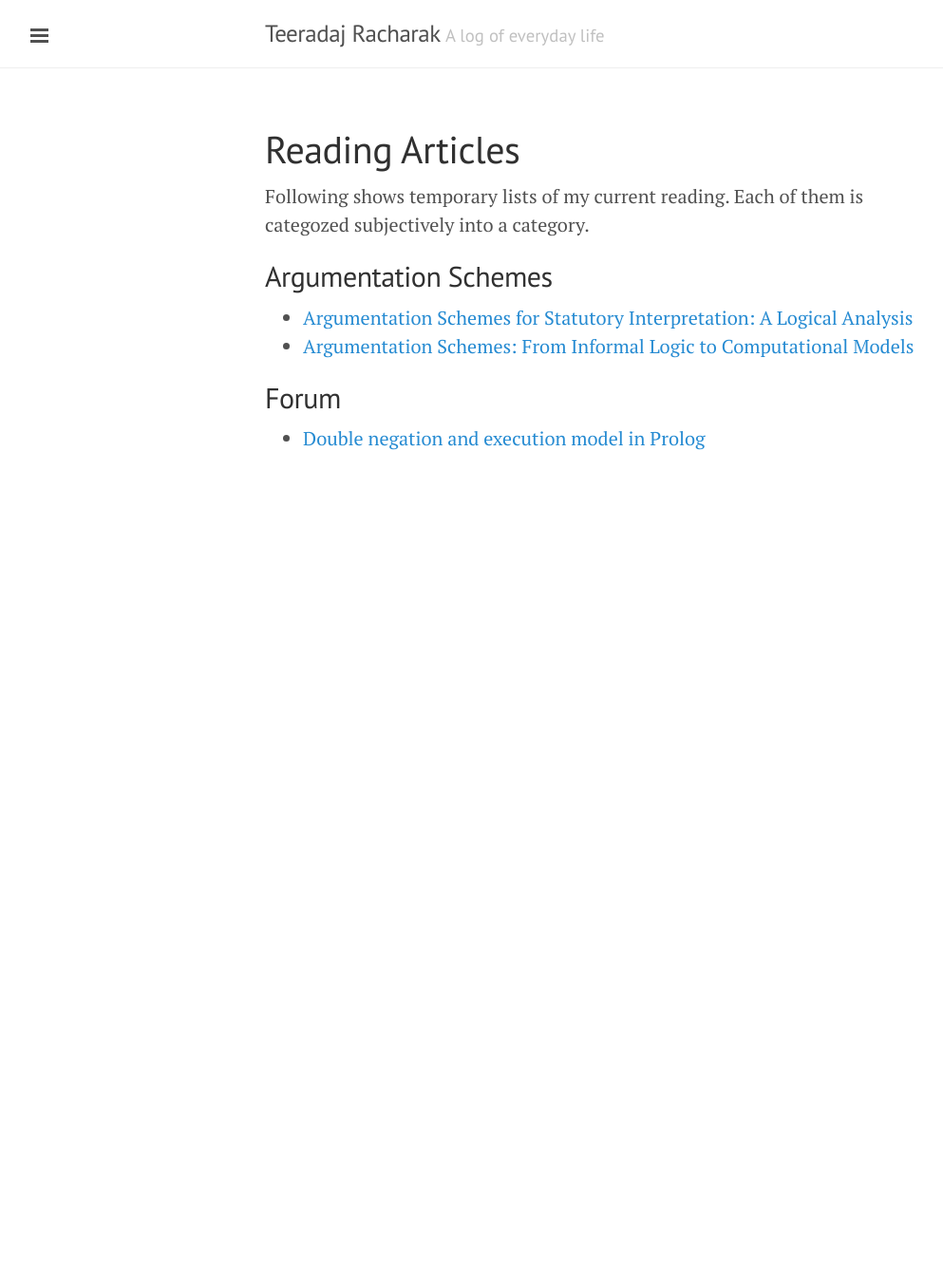
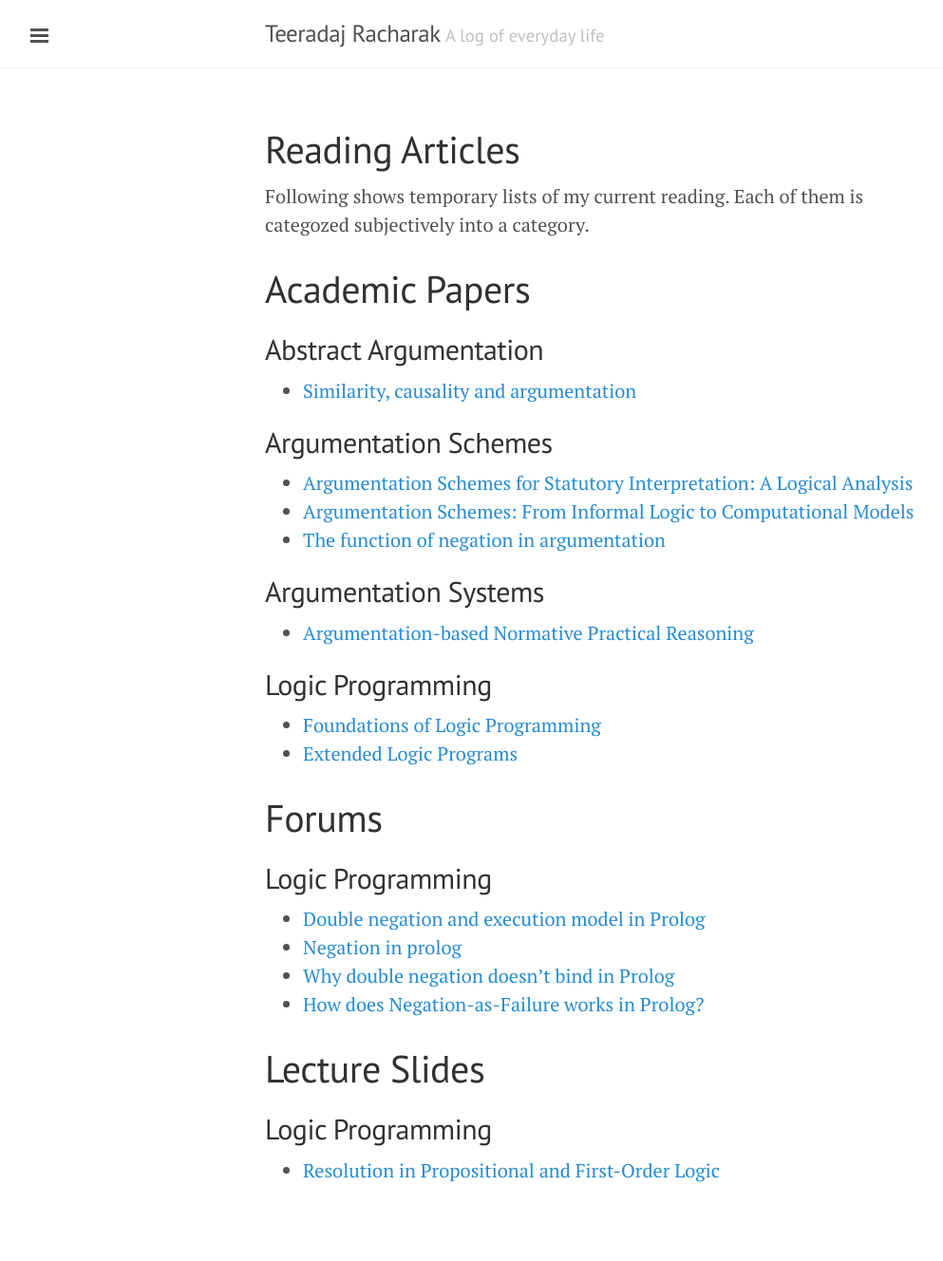
Before and after one commit to xlives/xlives.github.io, a Jekyll site: the page built from reading-articles.markdown, in a window 1280 px wide. Shown: the whole page at 95% size, without its empty margins (1-994 px from the left). Built offline with Jekyll 4.4.1, drawn with Linux system fonts in a browser that asks for light colours; before the commit the page ends 900 px from its top, so only the background shows below that.

Commit message:
Update reading-articles.markdown

```diff
--- a/reading-articles.markdown
+++ b/reading-articles.markdown
@@ -5,16 +5,41 @@ layout: page
 ---
 Following shows temporary lists of my current reading. Each of them is categozed subjectively into a category.
 
-Argumentation Schemes
----------------------
+# Academic Papers
+
+## Abstract Argumentation
+
+* [Similarity, causality and argumentation](https://mindmodeling.org/cogsci2013/papers/0479/paper0479.pdf){:target="_blank"}
+
+## Argumentation Schemes
 
 * [Argumentation Schemes for Statutory
 Interpretation: A Logical Analysis](http://www.dougwalton.ca/papers%20in%20pdf/14JurixSart.pdf){:target="_blank"}
 * [Argumentation Schemes: From Informal Logic to
 Computational Models](https://cgi.csc.liv.ac.uk/~katie/waltonFest10.pdf){:target="_blank"}
+* [The function of negation in argumentation](http://www.sciencedirect.com/science/article/pii/037821669390068Z){:target="_blank"}
+
+## Argumentation Systems
+
+* [Argumentation-based Normative Practical Reasoning](http://homepages.abdn.ac.uk/n.oren/pages/TAFA-15/TAFA-15_submission_17.pdf){:target="_blank"}
+
+## Logic Programming
+
+* [Foundations of Logic Programming](http://citeseerx.ist.psu.edu/viewdoc/download?doi=10.1.1.38.7090&rep=rep1&type=pdf){:target="_blank"}
+* [Extended Logic Programs](https://www.doc.ic.ac.uk/~mjs/teaching/KnowledgeRep491/ExtendedLP_491-2x1.pdf){:target="_blank"}
+
+# Forums
+
+## Logic Programming
+
+* [Double negation and execution model in Prolog](http://stackoverflow.com/questions/11613868/double-negation-and-execution-model-in-prolog){:target="_blank"}
+* [Negation in prolog](http://stackoverflow.com/questions/10799834/negation-in-prolog){:target="_blank"}
+* [Why double negation doesn't bind in Prolog](http://stackoverflow.com/questions/19369952/why-double-negation-doesnt-bind-in-prolog){:target="_blank"}
+* [How does Negation-as-Failure works in Prolog?](http://stackoverflow.com/questions/14079805/how-does-negation-as-failure-works-in-prolog){:target="_blank"}
 
 
-Forum
----------------------
+# Lecture Slides
 
-* [Double negation and execution model in Prolog](http://stackoverflow.com/questions/11613868/double-negation-and-execution-model-in-prolog){:target="_blank"}
+## Logic Programming
+
+* [Resolution in Propositional and First-Order Logic](http://www.csee.umbc.edu/courses/graduate/691/spring12/03/notes/19resolution.pdf){:target="_blank"}
```
